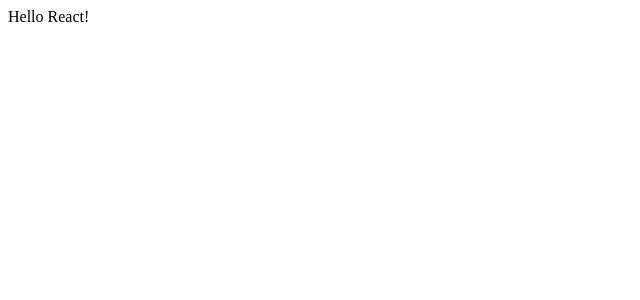
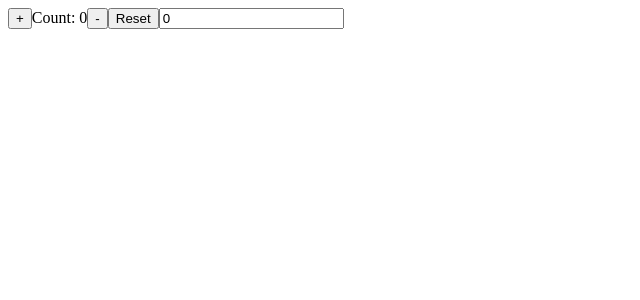
Before and after one commit to sabreena/React-Basic-Intermediate, a React (Vite) app: page / in a window 1280 px wide. Shown: the top 300 px of the page, without its empty margins (0-640 px from the left). Built offline with nearby package versions, Linux system fonts and the light colour scheme.

Commit message:
LDT-546-useReducer-hook: Practice useReducer.

```diff
--- a/src/App.jsx
+++ b/src/App.jsx
@@ -1,5 +1,7 @@
+import { Counter } from "./Counter";
+
 function App() {
-  return "Hello React!";
+  return <Counter />;
 }
 
 export default App;
--- /dev/null
+++ b/src/Counter.jsx
@@ -0,0 +1,43 @@
+import React, { useReducer } from "react";
+
+const initialState = { count: 0 };
+
+const Actions = {
+  INCREMENT: "INCREMENT",
+  DECREMENT: "DECREMENT",
+  RESET: "RESET",
+  CHANGE_COUNT: "CHANGE_COUNT",
+};
+
+function reducer(state, action) {
+  switch (action.type) {
+    case Actions.INCREMENT:
+      return { count: state.count + 1 };
+    case Actions.DECREMENT:
+      return { count: state.count - 1 };
+    case Actions.RESET:
+      return { count: 0 };
+    case Actions.CHANGE_COUNT:
+      return { count: action.payload };
+    default:
+      return state;
+  }
+}
+
+export function Counter() {
+  const [state, dispatch] = useReducer(reducer, initialState);
+
+  return (
+    <>
+      <button onClick={() => dispatch({ type: Actions.INCREMENT })}>+</button>
+      Count: {state.count}
+      <button onClick={() => dispatch({ type: Actions.DECREMENT })}>-</button>
+      <button onClick={() => dispatch({ type: Actions.RESET })}>Reset</button>
+      <input
+        type="number"
+        value={state.count}
+        onChange={(e) => dispatch({ type: Actions.CHANGE_COUNT, payload: Number(e.target.value) })}
+      />
+    </>
+  );
+}
```
